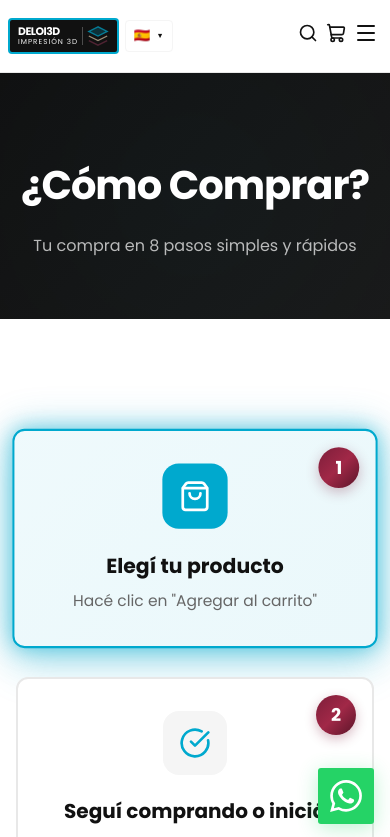
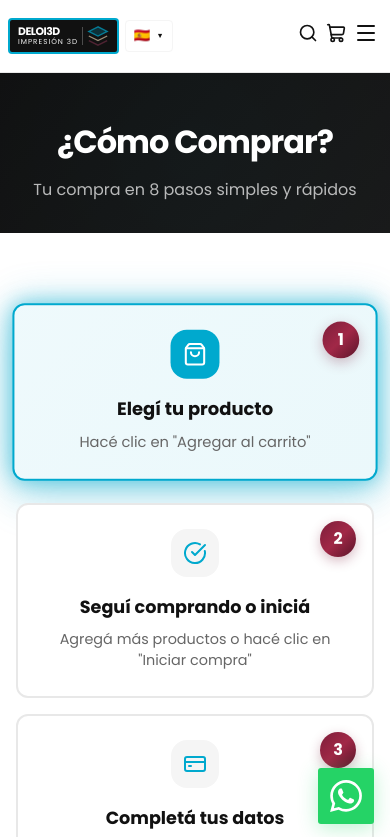
Before and after one commit to PACZKONATASHA/DELoi3D, a React (Vite) app: page /como-comprar in a window 390 px wide. Shown: the top 837 px of the page. Built offline with nearby package versions, Linux system fonts and the light colour scheme.

Commit message:
mejore la responsibilidad de como comprar

```diff
--- a/src/i18n/translations.js
+++ b/src/i18n/translations.js
@@ -55,8 +55,8 @@ export const translations = {
     direccion: 'Dirección',
     abrirEnMaps: 'Abrir en Google Maps',
     horarios: 'Horarios',
-    lunes_viernes: 'Lunes a Viernes: 10:00 - 13:00 y 14:00 - 19:00 hs',
-    sabados: 'Sábados: 10:00 - 13:00 y 14:00 - 19:00 hs',
+    lunes_viernes: 'Lunes a Sábado: 10:00 - 13:00 y 14:00 - 19:00 hs',
+    sabados: 'Domingo: Cerrado',
     domingos: 'Domingos: Cerrado',
     siguenos: 'Síguenos',
     derechos: '© 2024 DELoi3D. Todos los derechos reservados.',
@@ -312,8 +312,8 @@ export const translations = {
     direccion: 'Address',
     abrirEnMaps: 'Open in Google Maps',
     horarios: 'Hours',
-    lunes_viernes: 'Monday to Friday: 10:00 AM - 8:00 PM',
-    sabados: 'Saturdays: 10:00 AM - 6:00 PM',
+    lunes_viernes: 'Monday to Saturday: 10:00 AM - 1:00 PM and 2:00 PM - 7:00 PM',
+    sabados: 'Sunday: Closed',
     domingos: 'Sundays: Closed',
     siguenos: 'Follow us',
     derechos: '© 2024 DELoi3D. All rights reserved.',
@@ -564,8 +564,8 @@ export const translations = {
     direccion: '地址',
     abrirEnMaps: '在Google地图中打开',
     horarios: '营业时间',
-    lunes_viernes: '周一至周五：上午 10:00 - 晚上 8:00',
-    sabados: '周六：上午 10:00 - 下午 6:00',
+    lunes_viernes: '周一至周六：上午 10:00 - 下午 1:00 和 下午 2:00 - 晚上 7:00',
+    sabados: '周日：关闭',
     domingos: '周日：已关闭',
     siguenos: '关注我们',
     derechos: '© 2024 DELoi3D。版权所有。',
--- a/src/pages/ComoComprar.css
+++ b/src/pages/ComoComprar.css
@@ -386,26 +386,65 @@
 }
 
 /* ── Responsive ── */
+
+/* Tablet landscape */
+@media (max-width: 1024px) {
+  .steps-grid {
+    grid-template-columns: repeat(2, 1fr);
+    gap: 24px;
+  }
+
+  .promo-card__title {
+    font-size: 1.75rem;
+  }
+}
+
+/* Tablet portrait */
 @media (max-width: 768px) {
+  .como-comprar__hero {
+    padding: 60px 0 40px;
+  }
+
   .como-comprar__title {
     font-size: 2.5rem;
   }
 
   .como-comprar__subtitle {
-    font-size: 1rem;
+    font-size: 1.1rem;
+  }
+
+  .como-comprar__steps,
+  .como-comprar__promos {
+    padding: 60px 0;
   }
 
   .steps-grid {
     grid-template-columns: 1fr;
-    gap: 24px;
+    gap: 20px;
+  }
+
+  .step-card {
+    padding: 28px 20px;
+  }
+
+  .step-card__icon {
+    width: 56px;
+    height: 56px;
+    margin-bottom: 16px;
   }
 
   .section-title {
     font-size: 2rem;
+    margin-bottom: 32px;
   }
 
   .promo-card {
-    padding: 24px;
+    padding: 32px 24px;
+  }
+
+  .promo-card__badge {
+    top: 16px;
+    right: 16px;
   }
 
   .promo-card__title {
@@ -417,13 +456,17 @@
   }
 
   .example-item {
-    flex-direction: column;
-    gap: 8px;
-    text-align: center;
+    flex-wrap: wrap;
+    justify-content: center;
   }
 
-  .example-arrow {
-    transform: rotate(90deg);
+  .example-amount,
+  .example-result {
+    font-size: 1.1rem;
+  }
+
+  .como-comprar__cta {
+    padding: 60px 0;
   }
 
   .como-comprar__cta h2 {
@@ -431,6 +474,134 @@
   }
 
   .como-comprar__cta p {
+    font-size: 1.1rem;
+  }
+
+  .btn-lg {
+    padding: 14px 40px;
+  }
+}
+
+/* Mobile */
+@media (max-width: 480px) {
+  .como-comprar__hero {
+    padding: 50px 0 30px;
+  }
+
+  .como-comprar__title {
+    font-size: 2rem;
+    line-height: 1.2;
+  }
+
+  .como-comprar__subtitle {
     font-size: 1rem;
   }
+
+  .como-comprar__steps,
+  .como-comprar__promos {
+    padding: 40px 0;
+  }
+
+  .steps-grid {
+    gap: 16px;
+  }
+
+  .step-card {
+    padding: 24px 16px;
+  }
+
+  .step-card__number {
+    width: 36px;
+    height: 36px;
+    font-size: 1rem;
+  }
+
+  .step-card__icon {
+    width: 48px;
+    height: 48px;
+  }
+
+  .step-card__icon svg {
+    width: 24px;
+    height: 24px;
+  }
+
+  .step-card__title {
+    font-size: 1.1rem;
+  }
+
+  .step-card__desc {
+    font-size: 0.9rem;
+  }
+
+  .section-title {
+    font-size: 1.75rem;
+  }
+
+  .promo-card {
+    padding: 24px 20px;
+  }
+
+  .promo-card__badge {
+    padding: 6px 12px;
+    font-size: 0.75rem;
+  }
+
+  .promo-card__title {
+    font-size: 1.35rem;
+    line-height: 1.3;
+  }
+
+  .promo-card__text {
+    font-size: 0.95rem;
+  }
+
+  .promo-card__conditions,
+  .promo-card__example {
+    padding: 16px;
+  }
+
+  .promo-card__conditions li {
+    font-size: 0.9rem;
+  }
+
+  .example-item {
+    flex-direction: column;
+    gap: 12px;
+    padding: 12px;
+  }
+
+  .example-amount {
+    min-width: auto;
+    font-size: 1rem;
+  }
+
+  .example-arrow {
+    transform: rotate(90deg);
+    font-size: 1.25rem;
+  }
+
+  .example-result {
+    font-size: 0.95rem;
+  }
+
+  .como-comprar__cta {
+    padding: 50px 0;
+  }
+
+  .como-comprar__cta h2 {
+    font-size: 1.75rem;
+    line-height: 1.2;
+  }
+
+  .como-comprar__cta p {
+    font-size: 1rem;
+  }
+
+  .btn-lg {
+    padding: 12px 32px;
+    font-size: 1rem;
+    width: 100%;
+    max-width: 280px;
+  }
 }
--- a/src/pages/ComoComprar.jsx
+++ b/src/pages/ComoComprar.jsx
@@ -138,26 +138,6 @@ export default function ComoComprar() {
             </div>
           </div>
 
-          {/* Lanzamiento */}
-          <div className="promo-card promo-card--secondary">
-            <div className="promo-card__badge">Lanzamiento</div>
-            <div className="promo-card__content">
-              <h3 className="promo-card__title">20% de DESCUENTO en TODOS los productos</h3>
-              <p className="promo-card__text">
-                ¡Estamos de fiesta! Para celebrar el lanzamiento de nuestra tienda online,
-                te traemos una promoción imperdible.
-              </p>
-
-              <div className="promo-card__conditions">
-                <h4>Condiciones:</h4>
-                <ul>
-                  <li>Válida desde el 11/11/2024 hasta el 31/11/2024</li>
-                  <li>Compra mínima de $20.000</li>
-                </ul>
-              </div>
-            </div>
-          </div>
-
           {/* Envío gratis */}
           <div className="promo-card promo-card--shipping">
             <div className="promo-card__badge">Envío Gratis</div>
```
